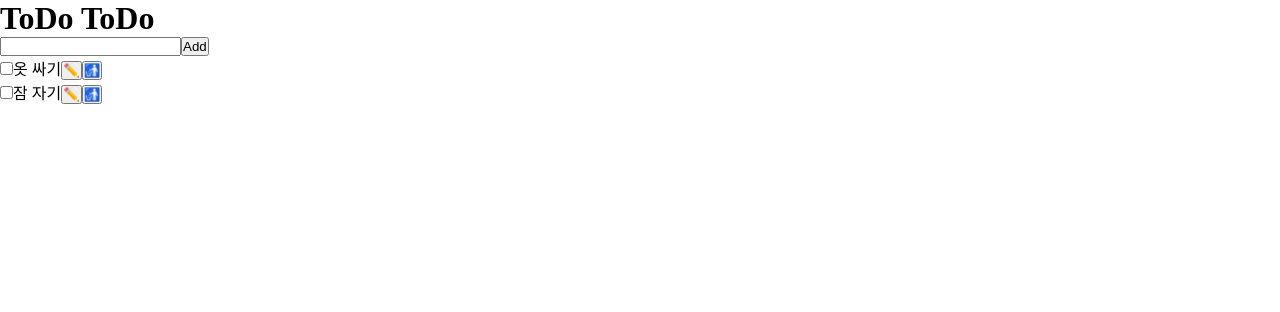
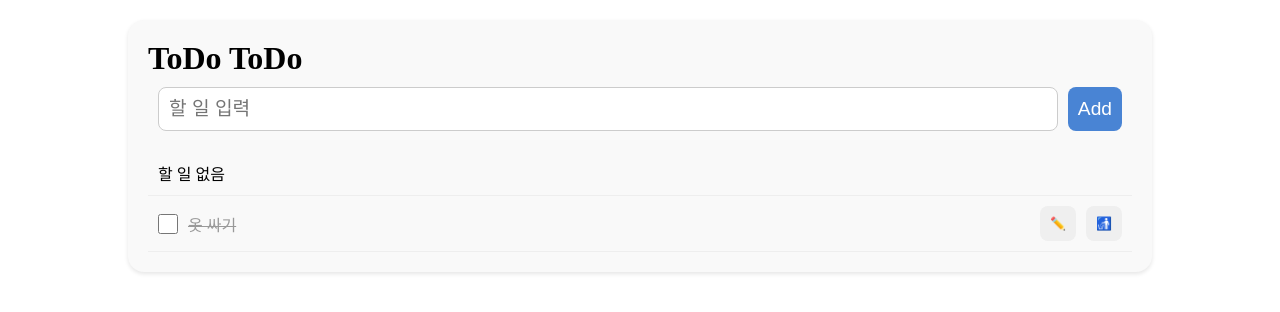
Before and after one commit to leav002/Programming_3203, a React (Vite) app: page / in a window 1280 px wide. Shown: the top 312 px of the page. Built offline with nearby package versions, Linux system fonts and the light colour scheme.

Commit message:
TodoListApp HTML todo__item--empty

```diff
--- a/src/TodoListApp.jsx
+++ b/src/TodoListApp.jsx
@@ -1,28 +1,29 @@
+import './todoList.css'
+
 function TodoListApp() {
   return (
     <>
-      <h1>ToDo ToDo</h1>
-      <form >
-        <input type="text" />
-        <button>Add</button>
-      </form>
+      <div className="todo">
 
 
-      <div>
-        <ul>
-          <li>
-            <input type="checkbox" />
-            <label>옷 싸기</label>
-            <button>✏️</button>
-            <button>🚮</button>
-          </li>
-          <li>
-            <input type="checkbox" />
-            <label>잠 자기</label>
-            <button>✏️</button>
-            <button>🚮</button>
-          </li>
-        </ul>
+        <h1 className="todoo__title">ToDo ToDo</h1>
+        <form className="todo__form">
+          <input type="text" className="todo__input" placeholder="할 일 입력"/>
+          <button type="submit" className="todo__button todo__button--add">Add</button>
+        </form>
+
+
+          <ul className="toto__list">
+            <li className="todo__item todo__item--empty">
+              <p>할 일 없음</p>
+            </li>
+            <li className="todo__item todo__item--complete">
+              <input type="checkbox" className="todo__check" name="" id="chk-1"/>
+              <label className="todo__label">옷 싸기</label>
+              <button htmlFor="chk-1" className="todo__button todo__button--edit">✏️</button>
+              <button className="todo__button todo__button--delete">🚮</button>
+            </li>
+          </ul>
       </div>
     </>
   )
--- /dev/null
+++ b/src/todoList.css
@@ -0,0 +1,58 @@
+.todo {
+    width: max(80%, 500px); /* 최소 500px */
+    background-color: #F9F9F9;
+    margin: 20px auto; /*20px 위 아래 auto 가운데*/
+    padding: 20px;
+    border-radius: 16px;
+    box-shadow: 0 2px 4px rgba(0,0,0,0.1);
+}
+.todo__form {
+    display: flex;
+    padding: 10px;
+    margin-bottom: 10px;
+}
+.todo__input {
+    padding: 10px;
+    font-size: 1.2em;
+    border: 1px solid #ccc;
+    border-radius: 8px;
+    margin-right: 10px;
+    flex:1;
+}
+.todo__button {
+    padding:10px;
+    border: none;
+    border-radius: 8px;
+    cursor: pointer; /* 마우스 손가락*/
+    font-size: 1.2em;
+    color: #ffff;
+
+}
+.todo__button--add {
+    background-color: #4984d4;
+}
+.todo__item {
+    display: flex;
+    align-items: center;
+    padding: 10px;
+    border-bottom: 1px solid #eee;
+    gap: 10px; /*flex된 item사이의 여백*/
+}
+.todo__check {
+    width: 20px;
+    height: 20px;
+    cursor: pointer;
+    accent-color: #999; /**/
+}
+.todo__label {
+    flex: 1;
+}
+.todo__button--edit,
+.todo__button--delete {
+    font-size: 0.8em;
+
+}
+.todo__item--complete .todo__label{
+    text-decoration: line-through;
+    color: #999;
+}
```
